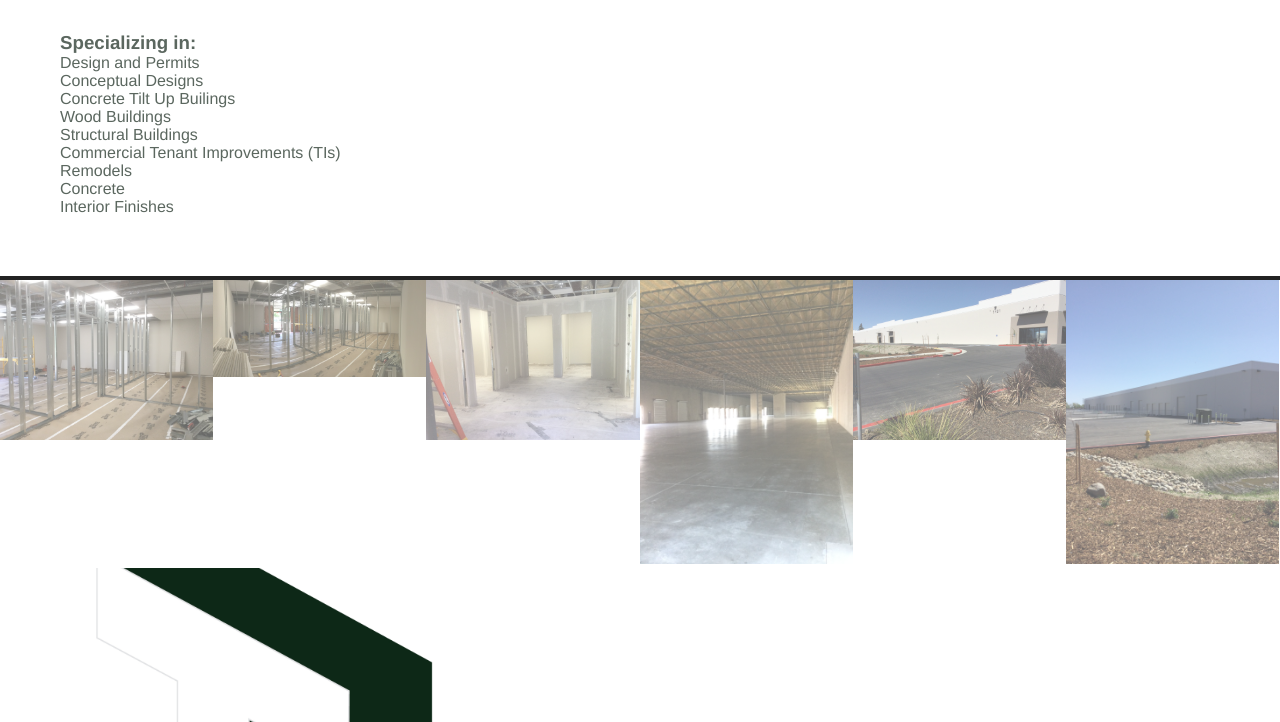
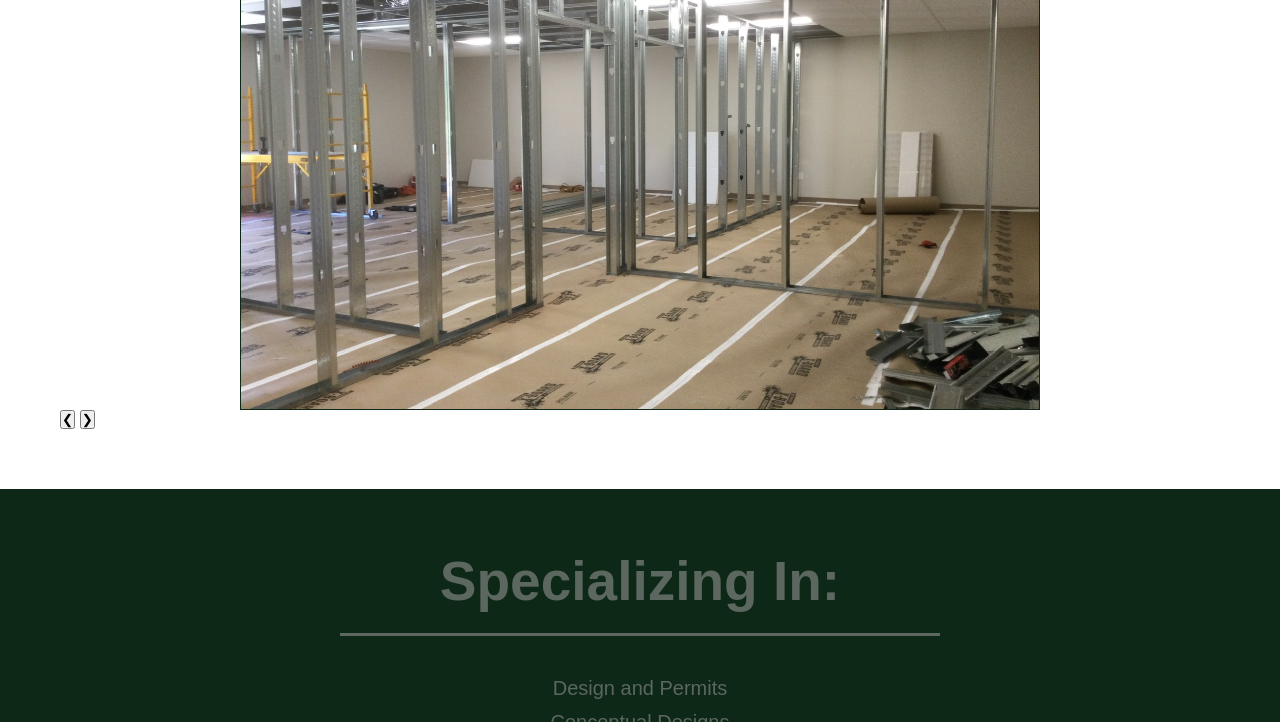
Before and after one commit to Qu-ez/trivel, a plain HTML site: page index.html in a window 1280 px wide. Shown: the part 644-1366 px from the top of the page. Drawn offline with Linux system fonts and the light colour scheme; files whose address does not match are found by name.

Commit message:
fixed slideshow

```diff
--- a/assets/css/style.css
+++ b/assets/css/style.css
@@ -9,17 +9,6 @@
     font-family: Arial, Helvetica, sans-serif;
   }
 
-  * {
-    box-sizing: border-box;
-  }
-
-  body {
-    /* more on this crazy alphanumerical value in a minute! */
-    color: #5b675f;
-    font-family: Helvetica, Arial, sans-serif;
-  }
-
-  /* apply styles to <header> */
   header {
     padding: 20px 35px;
     background-color: #5b675f;
@@ -61,108 +50,22 @@
     font-size: 22px;
   }
   .hero {
-        display: center;
-        margin-left: auto;
-        margin-right: auto;
-        width: 85%;
+     display: center;
+     margin-left: auto;
+     margin-right: auto;
+     width: 85%;
   }
   * {
     box-sizing: border-box;
   }
 
-  /* Position the image container (needed to position the left and right arrows) */
-  .container {
-    position: relative;
-  }
-
-  /* Hide the images by default */
-  .mySlides {
-    display: none;
-  }
-
-  /* Add a pointer when hovering over the thumbnail images */
-  .cursor {
-    cursor: pointer;
-  }
-
-  /* Next & previous buttons */
-  .prev,
-  .next {
-    cursor: pointer;
-    position: absolute;
-    top: 40%;
-    width: auto;
-    padding: 16px;
-    margin-top: -50px;
-    color: white;
-    font-weight: bold;
-    font-size: 20px;
-    border-radius: 0 3px 3px 0;
-    user-select: none;
-    -webkit-user-select: none;
-  }
-
-  /* Position the "next button" to the right */
-  .next {
-    right: 0;
-    border-radius: 3px 0 0 3px;
-  }
-
-  /* On hover, add a black background color with a little bit see-through */
-  .prev:hover,
-  .next:hover {
-    background-color: rgba(0, 0, 0, 0.8);
-  }
-
-  /* Number text (1/3 etc) */
-  .numbertext {
-    color: #f2f2f2;
-    font-size: 12px;
-    padding: 8px 12px;
-    position: absolute;
-    top: 0;
-  }
-
-  /* Container for image text */
-  .caption-container {
-    text-align: center;
-    background-color: #222;
-    padding: 2px 16px;
-    color: white;
-  }
-
-  .row:after {
-    content: "";
-    display: table;
-    clear: both;
-  }
-
-  /* Six columns side by side */
-  .column {
-    float: left;
-    width: 16.66%;
-  }
-
-  /* Add a transparency effect for thumnbail images */
-  .demo {
-    opacity: 0.6;
-  }
-
-  .active,
-  .demo:hover {
-    opacity: 1;
-  }
-
-
   footer {
-    background: #5b675f;
     width: 100%;
     padding: 40px 35px;
   }
 
   footer h2 {
     display: inline;
-    color: #024e76;
     font-size: 30px;
     margin: 0;
   }
@@ -174,7 +77,6 @@
   }
 
   footer a {
-    color: #024e76;
   }
 
   section {
@@ -190,10 +92,42 @@
     position: relative;
   }
   /* Hero Style End */
+.mySlides {
+  display: block;
+  margin-left: auto;
+  margin-right: auto;
+  width: 50%;
+}
+
+.column {
+  float: left;
+  width: 25%;
+  padding: 10px;
+}
+
+.column img {
+  opacity: 0.8;
+  cursor: pointer;
+}
+
+.column img:hover {
+  opacity: 1;
+}
+
+/* Clear floats after the columns */
+.row:after {
+  content: "";
+  display: table;
+  clear: both;
+}
+
+.container {
+  position: relative;
+  display: none;
+}
 
   .hero-form {
     border: 3px solid #0E2818;
-    background-color: #5b675f;
     padding: 20px;
     width: 500px;
     color: #0E2818;
@@ -226,7 +160,6 @@
 
   .hero-form button {
     color: #0E2818;
-    background-color: #5b675f;
     border: none;
     padding: 10px 20px;
     font-size: 16px;
@@ -234,6 +167,7 @@
 
   .intro {
     text-align: center;
+    background-color: #0E2818;
   }
 
   .intro p {
@@ -244,9 +178,13 @@
     margin: 0 auto;
   }
 
+  .h3 {
+    color: #5b675f;
+  }
+
   .section-title {
     font-size: 55px;
-    color: #0E2818;
+    color: #5b675f;
     margin-bottom: 35px;
     padding: 0 100px 20px 100px;
     display: inline-block;
@@ -310,4 +248,7 @@
     color: #5b675f;
   }
 
-  /* REACH OUT STYLES END */
+  img {
+    position: relative;
+    border: 1px solid #0E2818;
+  }
--- a/index.html
+++ b/index.html
@@ -5,15 +5,15 @@
   <meta charset="UTF-8" />
   <title>TriVel</title>
   <link rel="icon" type="image/png" href="./images/Final TriVel Logo TC (transparent).png">
-  <link rel="stylesheet" href="./assets/css/style.css" />
+  <link rel="stylesheet" href="./assets/css/style.css"/>
+  <link rel="slideshow" href="./assets/js/site.js"/>
 </head>
 
 <body>
-  <!-- navigation -->
   <header>
     <h1>
-      <a href="/">
-        TRIVEL INDUSTRIES
+      <a href="logo.html">
+        TRIVEL CONTRUSTION INC.
       </a>
     </h1>
     <nav>
@@ -36,13 +36,44 @@
     <p>
       TriVel Construction, Inc. is a commercial General Contractor who has been completing work in the Sacramento and surrounding area with over 20 years of experience. We specialize in full Design Build Projects to Plan and spec projects. We can complete a job from conceptual to finish, working with our Mechanical, Electrical and Plumbing teams to provide a full-service project. We can also provide a design and permit package if needed.
     </p>
+  </section>
+  <section class="img">
+    <div class="w3-content w3-display-container">
+        <img class="mySlides" src="./images/6.jpg" style="width:800px;height:500px;">
+        <img class="mySlides" src="./images/7.jpg" style="width:800px;height:500px;">
+        <img class="mySlides" src="./images/12.jpg" style="width:800px;height:500px;">
+        <img class="mySlides" src="./images/375.jpg" style="width:500px;height:600px;">
+        <img class="mySlides" src="./images/376.jpg" style="width:800px;height:500px;">
+        <img class="mySlides" src="./images/378.jpg" style="width:500px;height:600px;">
+
+        <button class="w3-button w3-black w3-display-left" onclick="plusDivs(-1)">&#10094;</button>
+        <button class="w3-button w3-black w3-display-right" onclick="plusDivs(1)">&#10095;</button>
+    </div>
+    <script>
+        var slideIndex = 1;
+        showDivs(slideIndex);
+
+        function plusDivs(n) {
+          showDivs(slideIndex += n);
+        }
+
+        function showDivs(n) {
+          var i;
+          var x = document.getElementsByClassName("mySlides");
+          if (n > x.length) {slideIndex = 1}
+          if (n < 1) {slideIndex = x.length}
+          for (i = 0; i < x.length; i++) {
+            x[i].style.display = "none";
+          }
+          x[slideIndex-1].style.display = "block";
+        }
+        </script>
 
   </section>
 
   <!-- "what we do" section -->
-  <section id="what-we-do" class="steps">
-    <h2 class="section-title secondary-border">What We Do</h2>
-    <h3>Specializing in:</h3>
+  <section id="Specializing" class="intro">
+    <h2 class="section-title secondary-border">Specializing In:</h2>
         <p>Design and Permits</p>
         <p>Conceptual Designs</p>
         <p>Concrete Tilt Up Builings</p>
@@ -52,71 +83,8 @@
         <p>Remodels</p>
         <p>Concrete</p>
         <p>Interior Finishes</p>
+    </section>
 
-    </section>
-    <!-- Container for the image gallery -->
-<div class="container">
-
-    <!-- Full-width images with number text -->
-    <div class="mySlides">
-      <div class="numbertext">1 / 6</div>
-        <img src="./images/6.jpg" style="width:100%">
-    </div>
-
-    <div class="mySlides">
-      <div class="numbertext">2 / 6</div>
-        <img src="./images/7.jpg" style="width:100%">
-    </div>
-
-    <div class="mySlides">
-      <div class="numbertext">3 / 6</div>
-        <img src="./images/12.jpg" style="width:100%">
-    </div>
-
-    <div class="mySlides">
-      <div class="numbertext">4 / 6</div>
-        <img src="./images/375.jpg" style="width:100%">
-    </div>
-
-    <div class="mySlides">
-      <div class="numbertext">5 / 6</div>
-        <img src="./images/376.jpg" style="width:100%">
-    </div>
-
-    <div class="mySlides">
-      <div class="numbertext">6 / 6</div>
-        <img src="./images/378.jpg" style="width:100%">
-    </div>
-
-    <a class="prev" onclick="plusSlides(-1)">&#10094;</a>
-    <a class="next" onclick="plusSlides(1)">&#10095;</a>
-
-    <div class="caption-container">
-      <p id="caption"></p>
-    </div>
-
-    <!-- Thumbnail images -->
-    <div class="row">
-      <div class="column">
-        <img class="demo cursor" src="./images/6.jpg" style="width:100%" onclick="currentSlide(1)" alt="The Woods">
-      </div>
-      <div class="column">
-        <img class="demo cursor" src="./images/7.jpg" style="width:100%" onclick="currentSlide(2)" alt="Cinque Terre">
-      </div>
-      <div class="column">
-        <img class="demo cursor" src="./images/12.jpg" style="width:100%" onclick="currentSlide(3)" alt="Mountains and fjords">
-      </div>
-      <div class="column">
-        <img class="demo cursor" src="./images/375.jpg" style="width:100%" onclick="currentSlide(4)" alt="Northern Lights">
-      </div>
-      <div class="column">
-        <img class="demo cursor" src="./images/376.jpg" style="width:100%" onclick="currentSlide(5)" alt="Nature and sunrise">
-      </div>
-      <div class="column">
-        <img class="demo cursor" src="./images/378.jpg" style="width:100%" onclick="currentSlide(6)" alt="Snowy Mountains">
-      </div>
-    </div>
-  </div>
     <section class="hero">
         <div class="hero-form">
           <p>Fill out this form to schedule a consultation</p>
```
Also changed, not shown: assets/js/site.js (+14 -0 lines).
